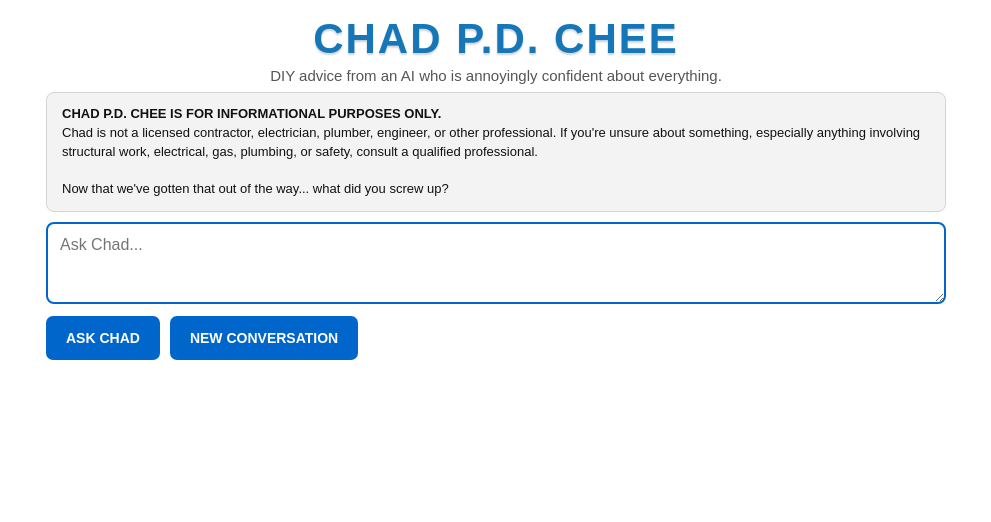
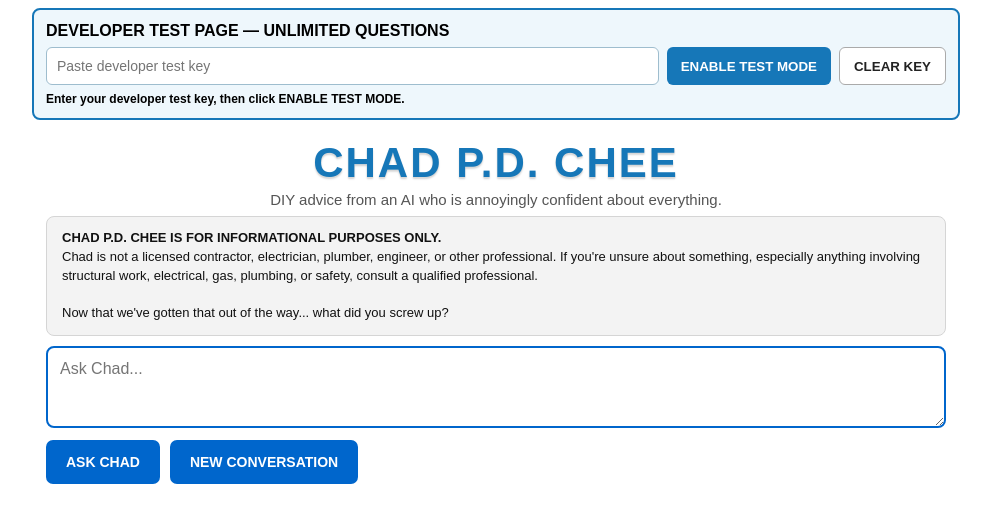
Before and after one commit to dmolson1/ChadPDG, a website: page public/test.html in a window 1280 px wide. Shown: the whole page, without its empty margins (144-1135 px from the left). Drawn offline with Linux system fonts and the light colour scheme; no server answers.

Commit message:
Update test.html

```diff
--- a/public/test.html
+++ b/public/test.html
@@ -3,9 +3,93 @@
 <head>
 <meta charset="UTF-8">
 <meta name="viewport" content="width=device-width, initial-scale=1.0">
-<title>Chad P.D. Chee</title>
+<title>Chad P.D. Chee — Developer Test</title>
 </head>
 <body>
+
+<div id="chad-dev-panel" style="
+    max-width:900px;
+    margin:0 auto 12px;
+    padding:12px;
+    border:2px solid #1677B8;
+    border-radius:8px;
+    background:#eef7fc;
+    font-family:Arial,Helvetica,sans-serif;
+">
+    <div style="font-weight:900;margin-bottom:7px;">DEVELOPER TEST PAGE — UNLIMITED QUESTIONS</div>
+    <div style="display:flex;gap:8px;flex-wrap:wrap;">
+        <input
+            id="chad-dev-key"
+            type="password"
+            placeholder="Paste developer test key"
+            autocomplete="off"
+            style="flex:1;min-width:240px;padding:10px;border:1px solid #9ebdce;border-radius:6px;font-size:14px;"
+        >
+        <button
+            id="chad-dev-enable"
+            type="button"
+            style="padding:10px 14px;border:0;border-radius:6px;background:#1677B8;color:#fff;font-weight:900;cursor:pointer;"
+        >ENABLE TEST MODE</button>
+        <button
+            id="chad-dev-clear"
+            type="button"
+            style="padding:10px 14px;border:1px solid #aaa;border-radius:6px;background:#fff;color:#222;font-weight:800;cursor:pointer;"
+        >CLEAR KEY</button>
+    </div>
+    <div id="chad-dev-status" style="margin-top:7px;font-size:12px;font-weight:700;"></div>
+</div>
+
+<script>
+(function () {
+    'use strict';
+
+    const STORAGE_KEY = 'chadpdg_admin_test_key';
+    const savedKey = sessionStorage.getItem(STORAGE_KEY) || '';
+
+    window.CHADPDG_DEV = window.CHADPDG_DEV || {};
+
+    if (savedKey) {
+        window.CHADPDG_DEV.enabled = true;
+        window.CHADPDG_DEV.adminKey = savedKey;
+    } else {
+        window.CHADPDG_DEV.enabled = false;
+        window.CHADPDG_DEV.adminKey = '';
+    }
+
+    window.addEventListener('DOMContentLoaded', function () {
+        const input = document.getElementById('chad-dev-key');
+        const enable = document.getElementById('chad-dev-enable');
+        const clear = document.getElementById('chad-dev-clear');
+        const status = document.getElementById('chad-dev-status');
+
+        if (savedKey) {
+            input.value = savedKey;
+            status.textContent = 'Test key loaded for this browser session. Unlimited mode is enabled.';
+        } else {
+            status.textContent = 'Enter your developer test key, then click ENABLE TEST MODE.';
+        }
+
+        enable.addEventListener('click', function () {
+            const key = input.value.trim();
+
+            if (!key) {
+                status.textContent = 'Paste the developer test key first.';
+                return;
+            }
+
+            sessionStorage.setItem(STORAGE_KEY, key);
+            status.textContent = 'Key saved. Reloading into unlimited test mode...';
+            location.reload();
+        });
+
+        clear.addEventListener('click', function () {
+            sessionStorage.removeItem(STORAGE_KEY);
+            status.textContent = 'Test key cleared. Reloading...';
+            location.reload();
+        });
+    });
+})();
+</script>
 <div id="chad-app">
 
     <div id="chad-header">
@@ -2259,6 +2343,14 @@
                 window.CHADPDG_DEV.devToken;
         }
 
+        if (
+            window.CHADPDG_DEV &&
+            window.CHADPDG_DEV.adminKey
+        ) {
+            headers['X-Chad-Admin-Key'] =
+                window.CHADPDG_DEV.adminKey;
+        }
+
         return headers;
     }
 
```
